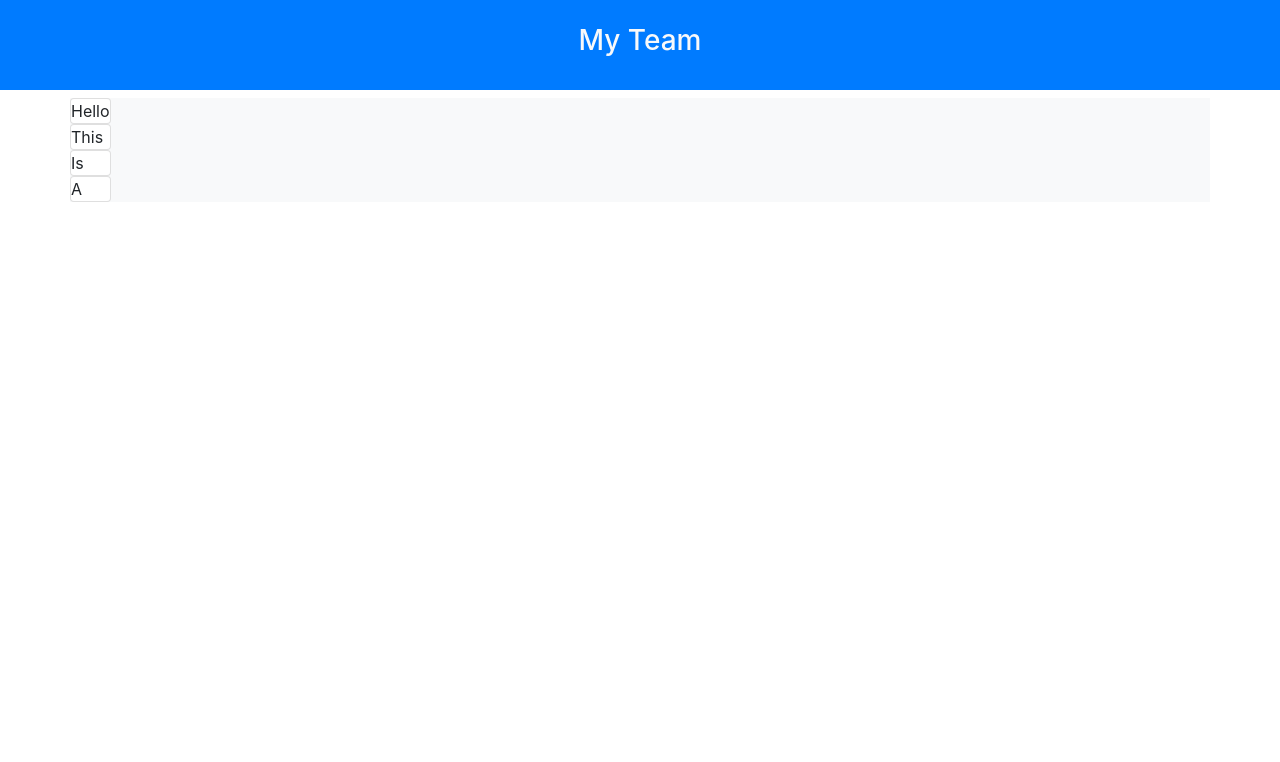
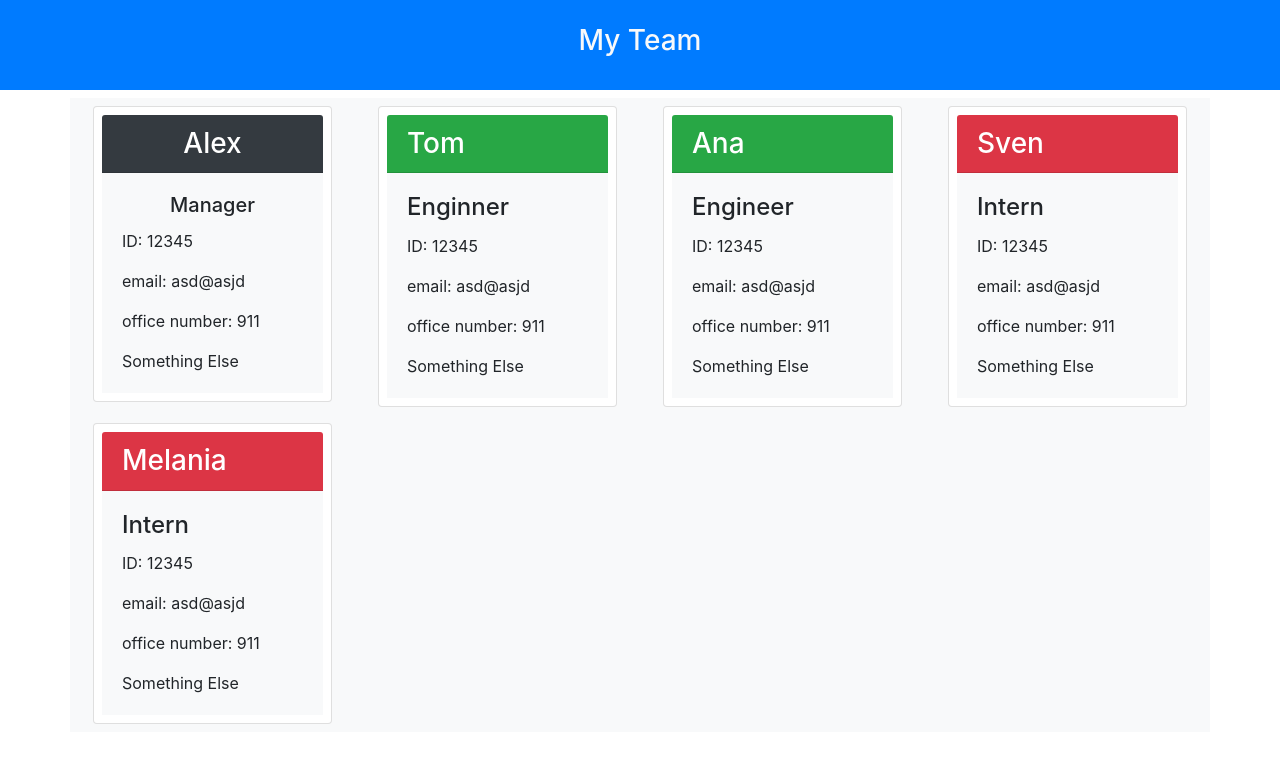
Before and after one commit to acdollard/engineering_team_generator, a website: page Develop/templates/main.html in a window 1280 px wide. Drawn offline with nearby package versions, Linux system fonts and the light colour scheme.

Commit message:
added basic cards to html template; not the real thing but a placeholder

```diff
--- a/Develop/app.js
+++ b/Develop/app.js
@@ -146,3 +146,7 @@ function createNewMember() {
 }
 
 // createNewMember();
+
+function createCard() {
+
+}
--- a/Develop/templates/main.html
+++ b/Develop/templates/main.html
@@ -15,14 +15,121 @@
     </div>
 <div class="container bg-light mt-2">
     <div class="row">
-        <div class="main">
-            <div class="card">Hello</div>
-            <div class="card">This</div>
-            <div class="card">Is</div>
-            <div class="card">A</div>
-        </div>
 
+
+
+            <div class="col-sm-3">
+            <div class="card m-2 p-2">
+                <h3 class="card-header bg-dark text-white text-center">Alex</h3>
+
+                <div class="card-body bg-light">
+                  <h5 class="card-title text-center">Manager</h5>
+                  <p class="card-text">
+                    ID: 12345
+                  </p>
+                  <p class="card-text">
+                    email: asd@asjd
+                  </p>
+                  <p class="card-text">
+                    office number: 911
+                  </p>
+                  <p class="card-text">
+                    Something Else
+                  </p>
+                </div>
+            </div>
+            </div>
+
+
+            <div class="col-sm-3">
+                <div class="card m-2 p-2">
+                    <h3 class="card-header bg-success text-white">Tom</h3>
+
+                    <div class="card-body bg-light">
+                      <h4 class="card-title">Enginner</h4>
+                      <p class="card-text">
+                        ID: 12345
+                      </p>
+                      <p class="card-text">
+                        email: asd@asjd
+                      </p>
+                      <p class="card-text">
+                        office number: 911
+                      </p>
+                      <p class="card-text">
+                        Something Else
+                      </p>
+                    </div>
+                </div>
+                </div>
+
+                <div class="col-sm-3">
+                    <div class="card m-2 p-2">
+                        <h3 class="card-header bg-success text-white">Ana</h3>
+
+                        <div class="card-body bg-light">
+                          <h4 class="card-title">Engineer</h4>
+                          <p class="card-text">
+                            ID: 12345
+                          </p>
+                          <p class="card-text">
+                            email: asd@asjd
+                          </p>
+                          <p class="card-text">
+                            office number: 911
+                          </p>
+                          <p class="card-text">
+                            Something Else
+                          </p>
+                        </div>
+                    </div>
+                    </div>
+
+                    <div class="col-sm-3">
+                        <div class="card m-2 p-2">
+                            <h3 class="card-header bg-danger text-white">Sven</h3>
+
+                            <div class="card-body bg-light">
+                              <h4 class="card-title">Intern</h4>
+                              <p class="card-text">
+                                ID: 12345
+                              </p>
+                              <p class="card-text">
+                                email: asd@asjd
+                              </p>
+                              <p class="card-text">
+                                office number: 911
+                              </p>
+                              <p class="card-text">
+                                Something Else
+                              </p>
+                            </div>
+                        </div>
+                        </div>
+
+                        <div class="col-sm-3">
+                            <div class="card m-2 p-2">
+                                <h3 class="card-header bg-danger text-white">Melania</h3>
+
+                                <div class="card-body bg-light">
+                                  <h4 class="card-title">Intern</h4>
+                                  <p class="card-text">
+                                    ID: 12345
+                                  </p>
+                                  <p class="card-text">
+                                    email: asd@asjd
+                                  </p>
+                                  <p class="card-text">
+                                    office number: 911
+                                  </p>
+                                  <p class="card-text">
+                                    Something Else
+                                  </p>
+                                </div>
+                            </div>
+                            </div>
     </div>
+
 </div>
 
 </body>
```
